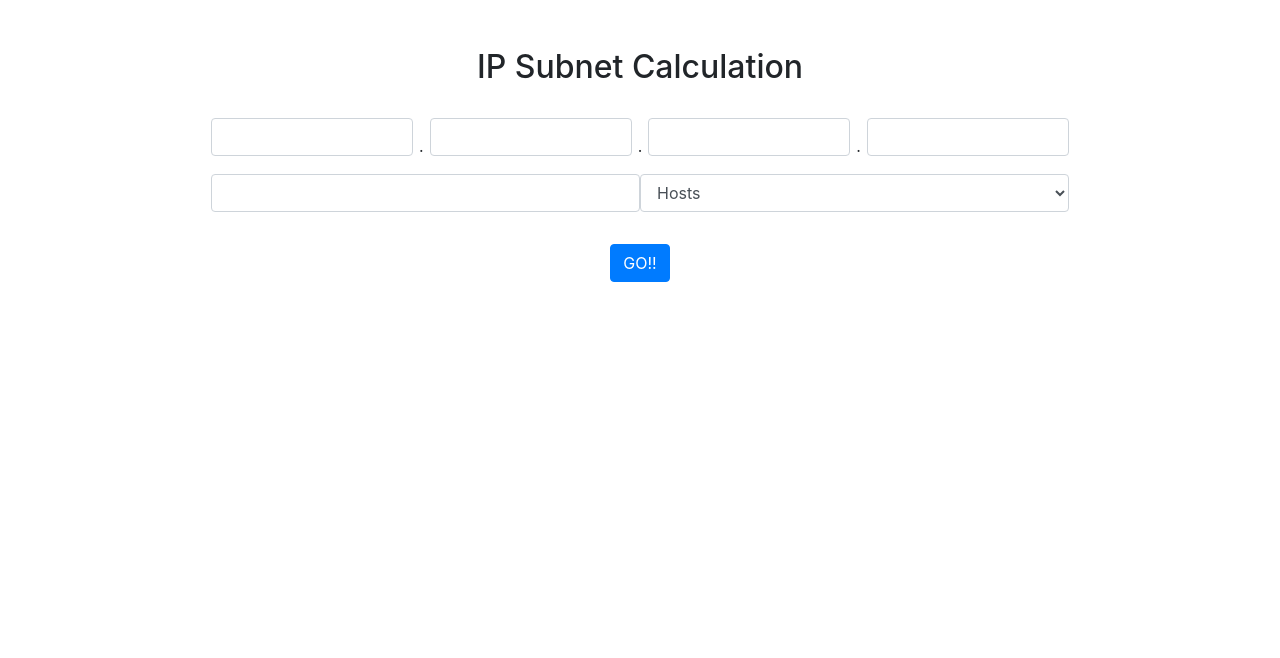
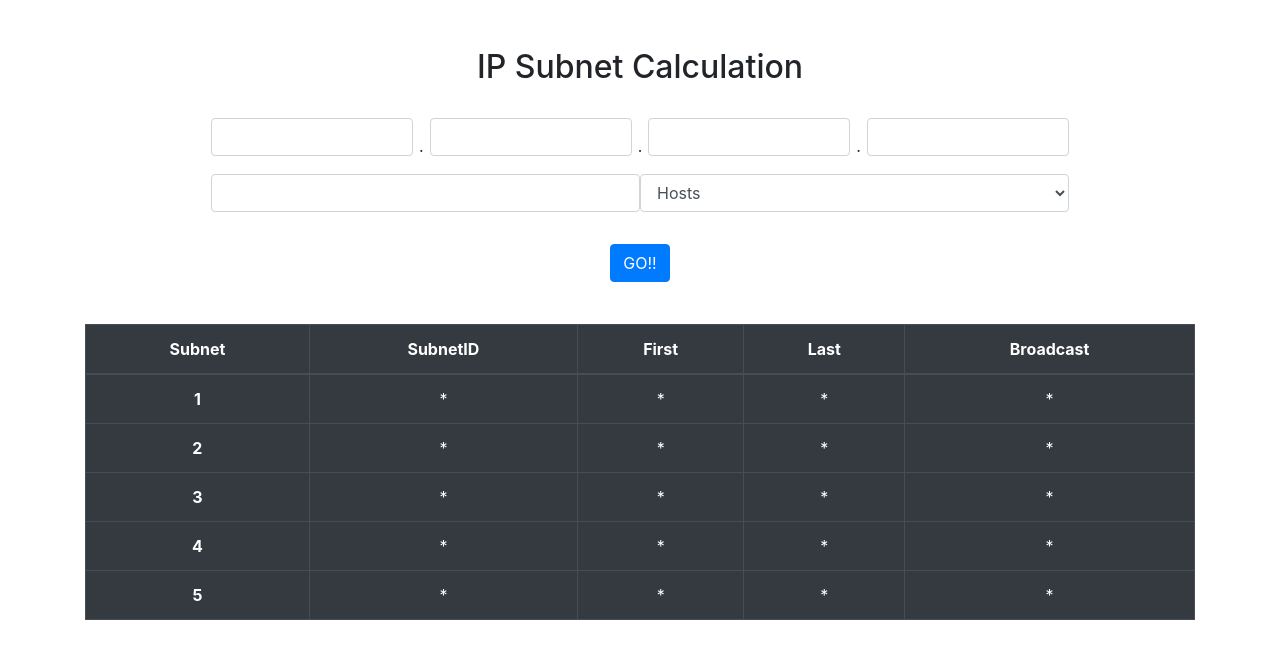
Before and after one commit to dacharat/IP-subnet-calculator, a React (Create React App) app: page / in a window 1280 px wide. Shown: the top 658 px of the page. Built offline with nearby package versions, Linux system fonts and the light colour scheme.

Commit message:
prepared table :sparkles:

```diff
--- a/package.json
+++ b/package.json
@@ -7,6 +7,7 @@
     "react": "^16.6.3",
     "react-dom": "^16.6.3",
     "react-scripts": "2.1.1",
+    "reactstrap": "^6.5.0",
     "styled-components": "^4.1.1"
   },
   "scripts": {
--- /dev/null
+++ b/src/components/result_table.js
@@ -0,0 +1,48 @@
+import React, {Component} from 'react'
+import styled from 'styled-components'
+import {Table} from 'reactstrap'
+
+const Block = styled.div`
+    margin-top: 10px;
+`
+
+export default class RTable extends Component {
+    constructor(props) {
+        super(props)
+    }
+
+    generate = ()=> {
+        let body = []
+        for(let i = 0; i < 5; i++) {
+            body.push(<tr>
+                <th scope="row">{i+1}</th>
+                <td>*</td>
+                <td>*</td>
+                <td>*</td>
+                <td>*</td>
+            </tr>)
+        }
+        return body
+    }
+
+    render() {
+        return (
+            <Block>
+                <Table bordered hover dark>
+                    <thead>
+                        <tr>
+                            <th>Subnet</th>
+                            <th>SubnetID</th>
+                            <th>First</th>
+                            <th>Last</th>
+                            <th>Broadcast</th>
+                        </tr>
+                    </thead>
+                    <tbody>
+                        {this.generate()}
+                    </tbody>
+                </Table>
+            </Block>
+        )
+    }
+}
--- a/src/home.js
+++ b/src/home.js
@@ -3,6 +3,7 @@ import { Component, Button, H2, ErrorInput } from "./components/styled";
 import IPInput from "./components/ip_input";
 import HostInput from "./components/host_input";
 import Result from "./components/result";
+import RTable from "./components/result_table"
 
 class Home extends React.Component {
   constructor(props) {
@@ -68,6 +69,8 @@ class Home extends React.Component {
         {this.state.emptyInput && (
           <ErrorInput>Please input all field</ErrorInput>
         )}
+        <RTable/>
+
       </Component>
     );
   }
```
Also changed, not shown: 1 other file (tests, documents, lock files or other folders).
